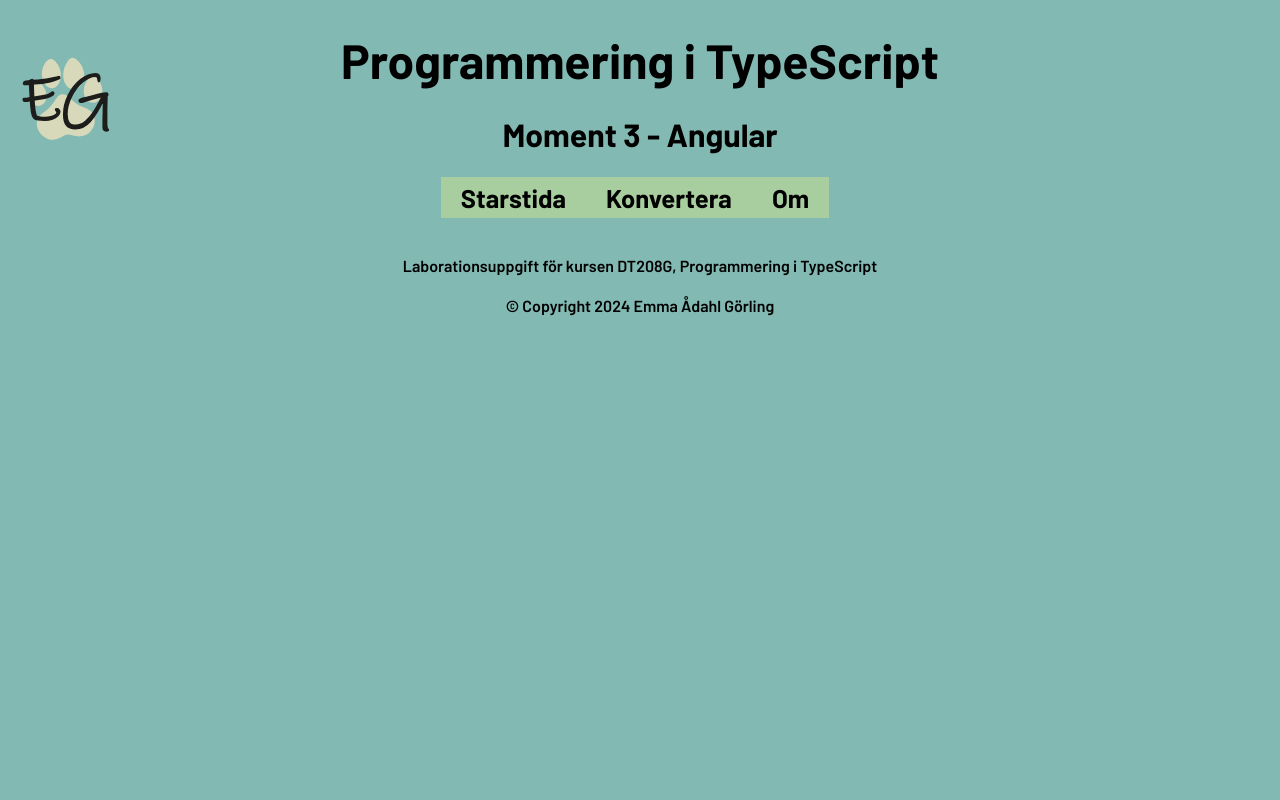
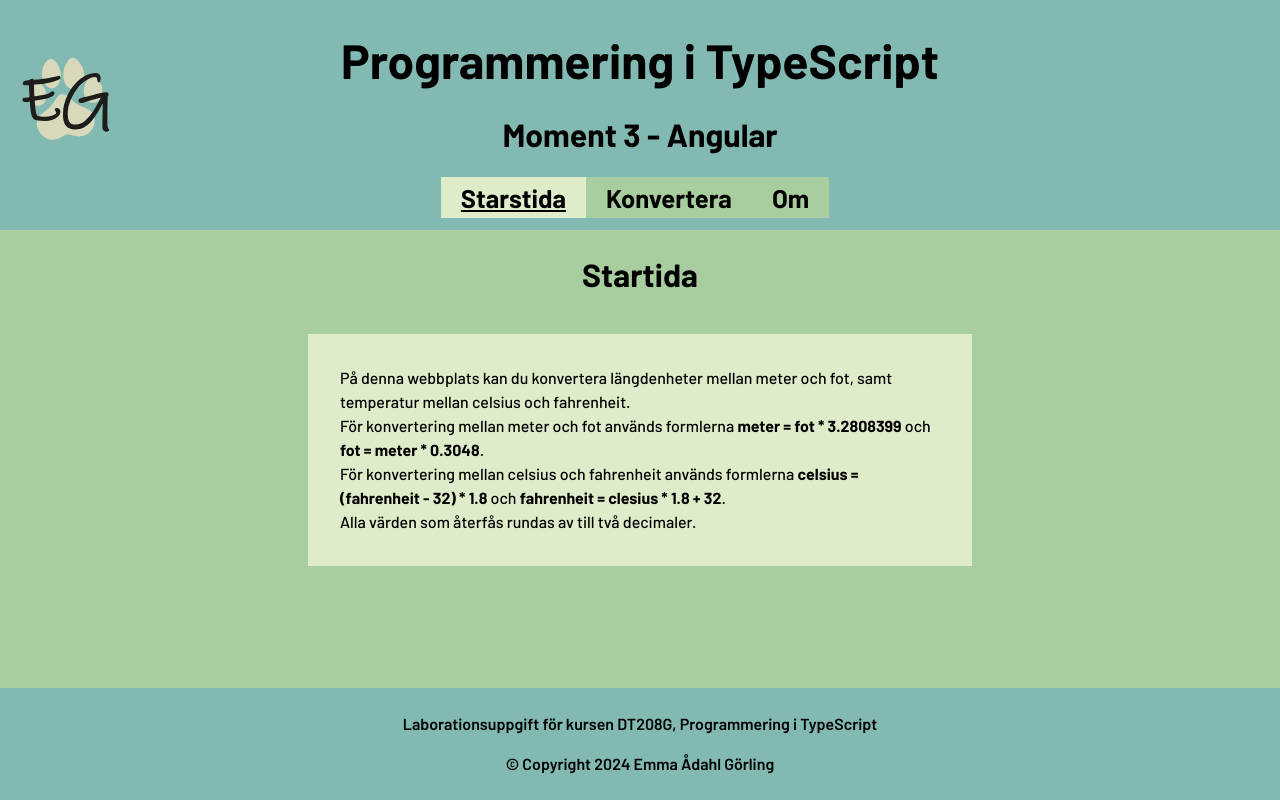
Before and after one commit to EmmaGorling/TypeScript-Moment3, an Angular app: page / in a window 1280 px wide. Built offline with nearby package versions, Linux system fonts and the light colour scheme.

Commit message:
Får klura lite på varför activeLink inte fungerar som det ska

```diff
--- a/src/app/app.routes.ts
+++ b/src/app/app.routes.ts
@@ -4,7 +4,7 @@ import { ConverterComponent } from './converter/converter.component';
 import { AboutComponent } from './about/about.component';
 
 export const routes: Routes = [
-    {path: 'home', component: HomeComponent},
+    {path: '', component: HomeComponent},
     {path: 'converter', component: ConverterComponent},
     {path: 'about', component: AboutComponent}
 ];
--- a/src/app/mainmenu/mainmenu.component.html
+++ b/src/app/mainmenu/mainmenu.component.html
@@ -1,6 +1,6 @@
 <nav>
     <ul>
-        <li routerLinkActive="active-link"><a routerLink="/home">Starstida</a></li>
+        <li routerLinkActive="active-link"><a routerLink="/">Starstida</a></li>
         <li routerLinkActive="active-link"><a routerLink="/converter">Konvertera</a></li>
         <li routerLinkActive="active-link"><a routerLink="/about">Om</a></li>
     </ul>
```
